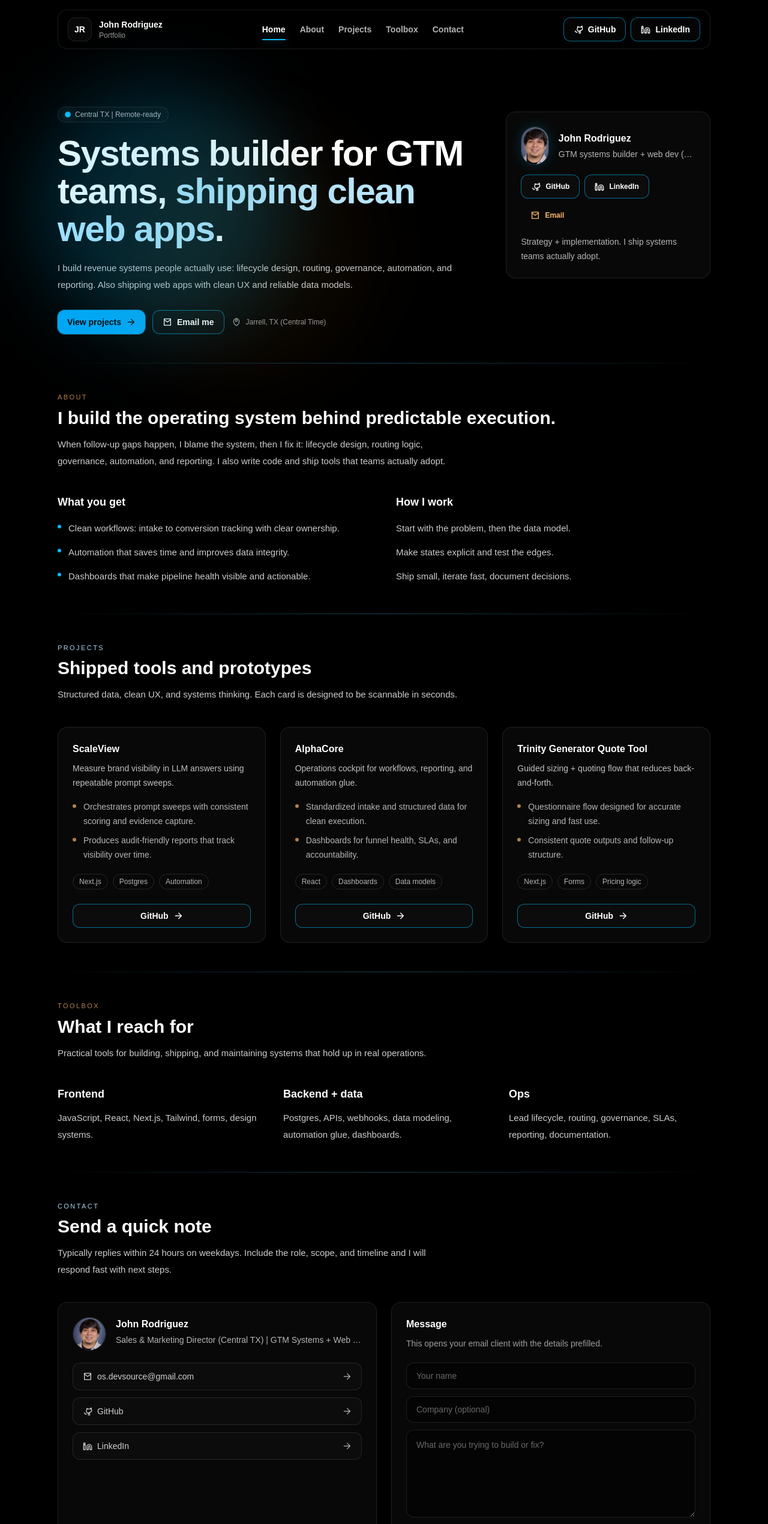
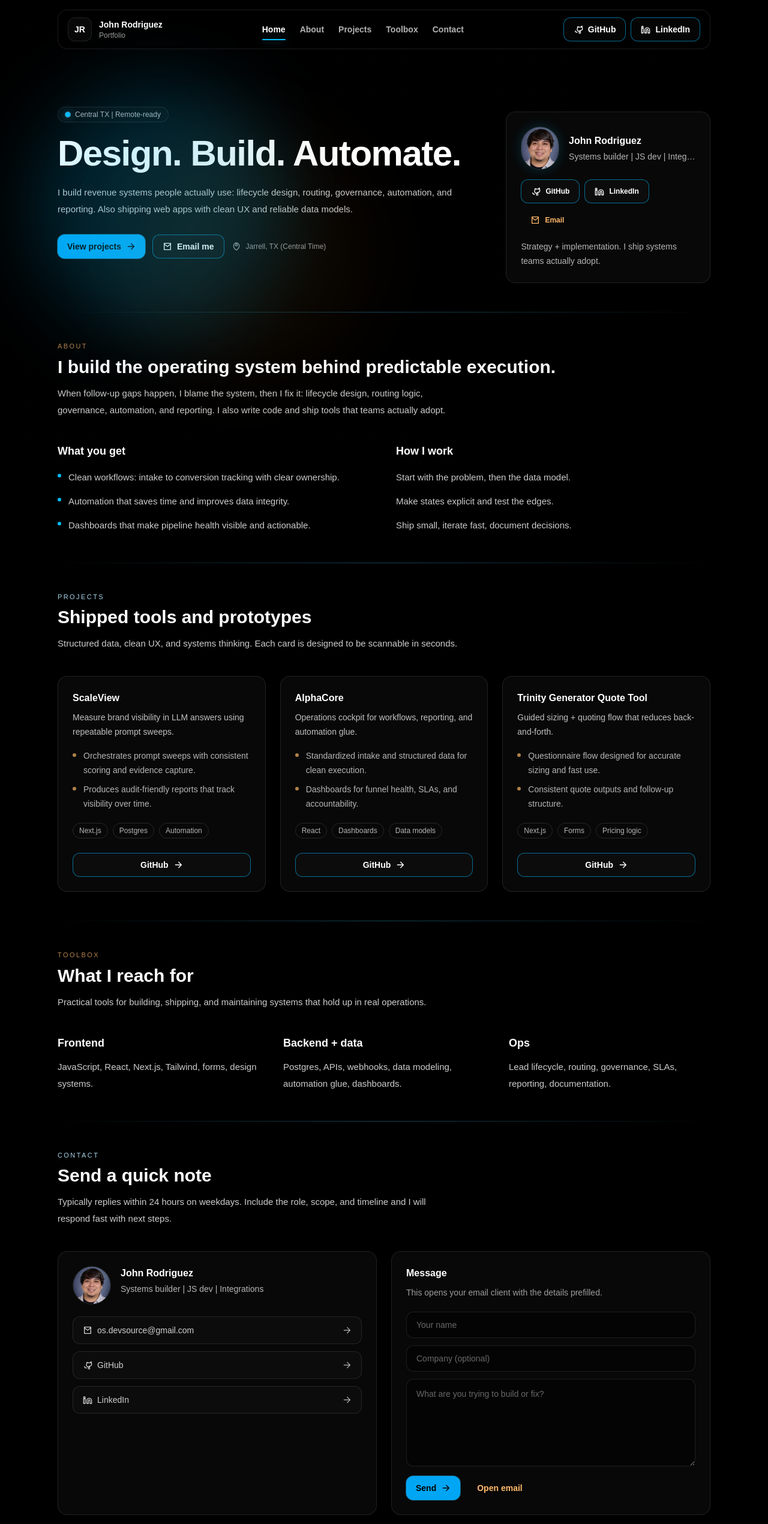
Before and after one commit to OS-DevSource/john-rodriguez-portfolio, a Next.js app: page / in a window 1280 px wide. Shown: the top 2541 px of the page at 60% size. Built offline with nearby package versions, Linux system fonts and the light colour scheme.

Commit message:
chore: refresh headline and role copy with larger profile imagery

```diff
--- a/src/app/page.js
+++ b/src/app/page.js
@@ -25,8 +25,8 @@ const CURSOR_GLOW_LERP_FACTOR = 0.14;
 
 const COPY = {
   name: "John Rodriguez",
-  headline: "Sales & Marketing Director (Central TX) | GTM Systems + Web Dev (JS) + Automation",
-  titleOneLine: "GTM systems builder + web dev (JS) + automation",
+  headline: "Systems builder | JS dev | Integrations",
+  titleOneLine: "Systems builder | JS dev | Integrations",
   signal: "Strategy + implementation. I ship systems teams actually adopt.",
   subhead:
     "I build revenue systems people actually use: lifecycle design, routing, governance, automation, and reporting. Also shipping web apps with clean UX and reliable data models.",
@@ -263,11 +263,11 @@ function ProfileSummary({ mailto, showHeroCtas = false, onViewProjects }) {
           <Image
             src={HEADSHOT_SRC}
             alt="Headshot of John Rodriguez"
-            width={64}
-            height={64}
-            sizes="64px"
+            width={72}
+            height={72}
+            sizes="72px"
             priority
-            className="relative h-16 w-16 rounded-full border border-white/10 object-cover"
+            className="relative h-[72px] w-[72px] rounded-full border border-white/10 object-cover"
           />
         </div>
         <div className="min-w-0">
@@ -602,8 +602,7 @@ export default function PortfolioPage() {
                         "mt-5 max-w-3xl max-md:mt-3 max-md:max-w-full max-md:text-[clamp(2.2rem,11vw,3.25rem)] max-md:leading-[1.04]"
                       )}
                     >
-                      Systems builder for GTM teams,
-                      <span className="text-sky-200"> shipping clean web apps</span>.
+                      Design. Build. Automate.
                     </h1>
 
                     <p className={cx(TOKENS.body, "mt-5 max-w-2xl max-md:mt-4 max-md:max-w-full")}>{COPY.subhead}</p>
@@ -767,10 +766,10 @@ export default function PortfolioPage() {
                     <Image
                       src={HEADSHOT_SRC}
                       alt="Headshot of John Rodriguez"
-                      width={56}
-                      height={56}
-                      sizes="56px"
-                      className="h-14 w-14 rounded-full border border-white/10 object-cover"
+                      width={64}
+                      height={64}
+                      sizes="64px"
+                      className="h-16 w-16 rounded-full border border-white/10 object-cover"
                     />
                     <div className="min-w-0">
                       <div className="text-base font-bold text-white">{COPY.name}</div>
```
